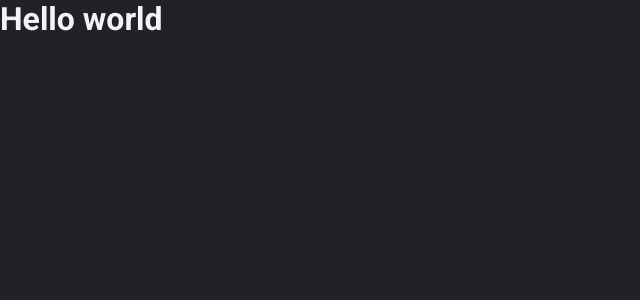
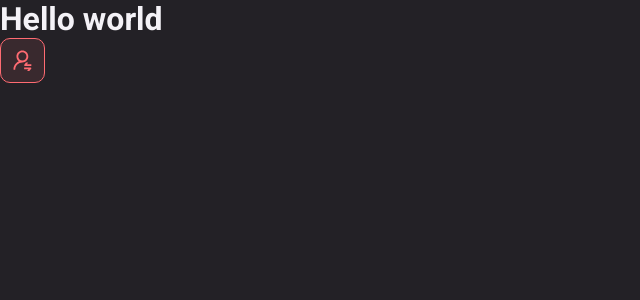
Before and after one commit to RenanS80/dsmeta, a React (Vite) app in the folder frontend/: page / in a window 1280 px wide. Shown: the top 300 px of the page, without its empty margins (0-640 px from the left). Built offline with nearby package versions, Linux system fonts and the light colour scheme.

Commit message:
feat (frontend): notificationButton component

```diff
--- a/frontend/src/App.tsx
+++ b/frontend/src/App.tsx
@@ -1,6 +1,13 @@
+import NotificationButton from "./components/NotificationButton"
+
+
 function App() {
   return (
-    <h1>Hello world</h1>
+    <>
+        <h1>Hello world</h1>
+        <NotificationButton />
+    </>
+
   )
 }
 
--- /dev/null
+++ b/frontend/src/components/NotificationButton/index.tsx
@@ -0,0 +1,12 @@
+import icon from '../../assets/images/notification-icon.svg';
+
+function NotificationButton() {
+    return (
+        <div className="dsmeta-red-btn">
+            <img src={icon} alt="Notificar" />
+        </div>
+
+    )
+}
+
+export default NotificationButton;
```
Also changed, not shown: frontend/src/assets/images/notification-icon.svg (added).
